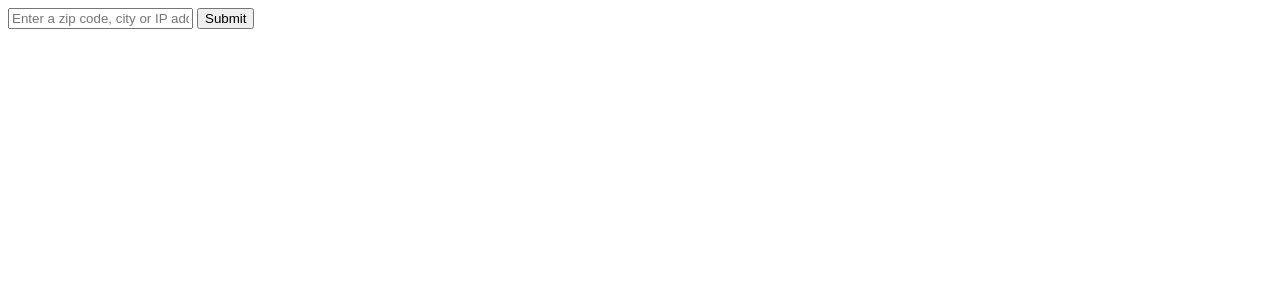
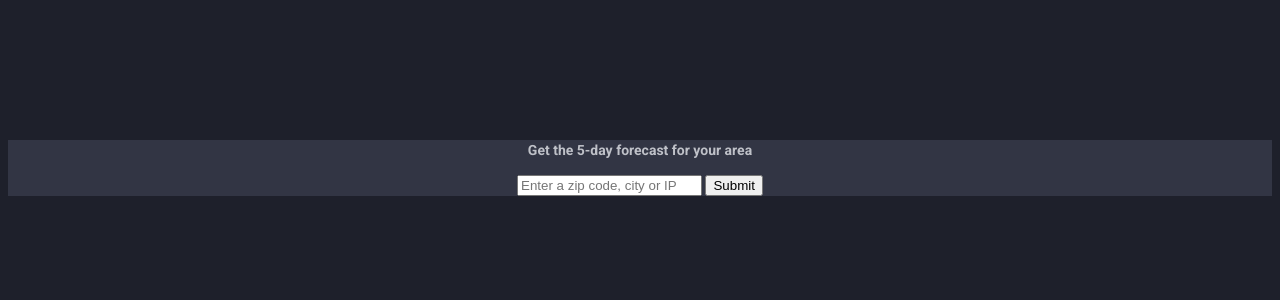
Before and after one commit to SpenserHaddad/EC-601-Weather-Report, a Flask app: page / in a window 1280 px wide. Shown: the top 300 px of the page. Run offline with Flask 2, Linux system fonts and the light colour scheme.

Commit message:
Added styling to input page

```diff
--- a/static/style.css
+++ b/static/style.css
@@ -79,6 +79,26 @@ p {
       .main-navigation .menu .menu-item.current-menu-item a, .main-navigation .menu .menu-item:hover a {
         border-color: #009ad8;
         color: #009ad8; }
+
+.location-container {
+  width: 100%;
+  background: #323544;
+  display: table;
+  table-layout: fixed;
+  vertical-align: center;
+  text-align: center;
+  height: 2em;
+  margin-top: 10em;
+}
+
+.location-text {
+  display: table-cell;
+}
+
+.location-button {
+  display: table-cell;
+  vertical-align: top;
+}
 
 .forecast-container {
   width: 100%;
--- a/templates/input.html
+++ b/templates/input.html
@@ -1,10 +1,27 @@
 <!DOCTYPE html>
 <html>
 <title>Your weather report</title>
+<head>
+    <meta charset="UTF-8">
+    <meta http-equiv="X-UA-Compatible" content="IE=edge">
+    <meta name="viewport" content="width=device-width, initial-scale=1.0,maximum-scale=1">
+
+    <title>Compass Starter by Ariona, Rian</title>
+
+    <!-- Loading third party fonts -->
+    <link href="http://fonts.googleapis.com/css?family=Roboto:300,400,700|" rel="stylesheet" type="text/css">
+    <link href= "{{ url_for('static',filename='fonts/font-awesome.min.css') }}" rel="stylesheet" type="text/css">
+
+    <!-- Loading main css file -->
+    <link rel="stylesheet" href= "{{ url_for('static',filename='style.css') }}">
+</head>
 <body>
+  <div class="location-container">
+    <p><b>Get the 5-day forecast for your area</b></p>
     <form method="POST" action={{ url_for('weather_report') }}>
-      <input type="text" name="location" placeholder="Enter a zip code, city or IP address"/>
-      <input type="submit" />
+      <input class="location-text" type="text" name="location" placeholder="Enter a zip code, city or IP"/>
+      <input class="location-button" type="submit" />
     </form>
+  </div>
 </body>
 </html>
```
